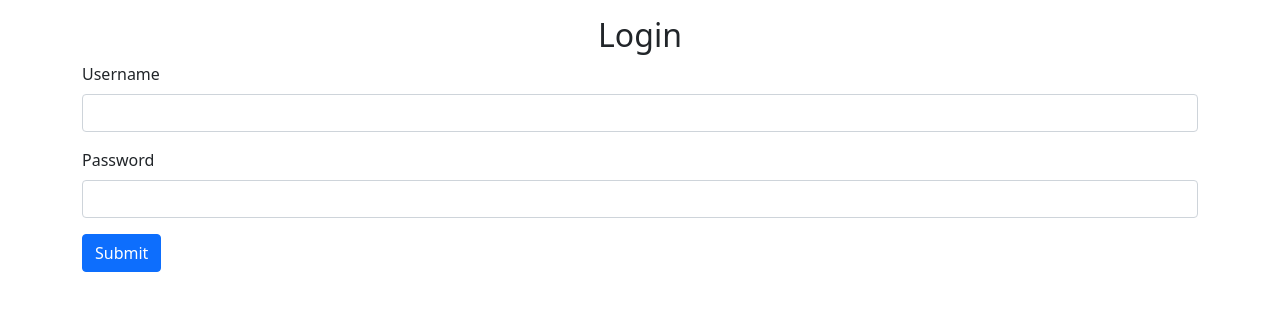
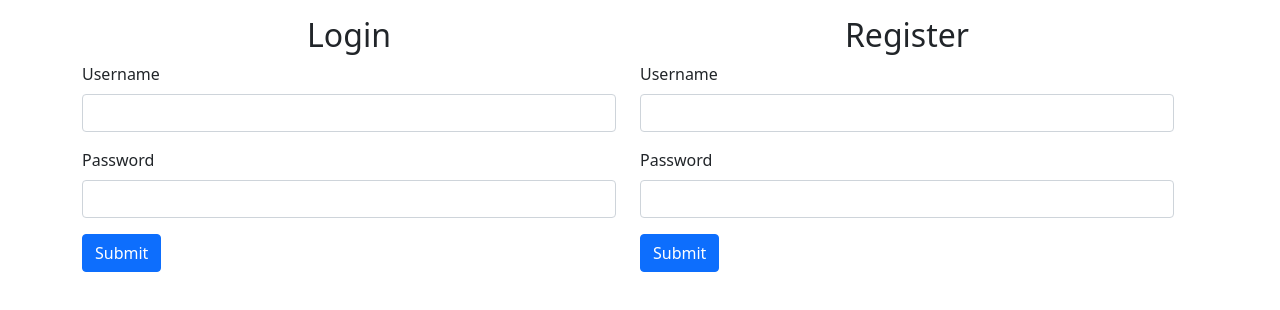
Before and after one commit to Rishu2000/adaptReadyAss, a React (Create React App) app in the folder client/: page / in a window 1280 px wide. Shown: the top 310 px of the page. Built offline with nearby package versions, Linux system fonts and the light colour scheme.

Commit message:
Created new sate for user property.

```diff
--- a/client/src/components/App.js
+++ b/client/src/components/App.js
@@ -6,6 +6,7 @@ import Home from './pages/Home';
 
 const App = () => {
 
+const [user, setUser] = useState(null);
 const [products, setProducts] = useState([]);
 const [cartItems, setCartItems] = useState([]);
 
@@ -28,7 +29,7 @@ useEffect(() => {
         <Route path="/" exact>
         {/* Created seprate Compenents for Home Pages. */}
         {/* Passed the state products to the Home Component. */}
-          <Home products={products} cartItems={cartItems} setCartItems={setCartItems}/>
+          <Home user={user} setUser={setUser} products={products} cartItems={cartItems} setCartItems={setCartItems}/>
         </Route>
       {/* <div>
         {products?JSON.stringify(products):"eerg"}
--- a/client/src/components/pages/Home.js
+++ b/client/src/components/pages/Home.js
@@ -1,6 +1,7 @@
 import React from 'react'
 import {useHistory} from 'react-router-dom'
 import LoginForm from "../forms/LoginForm"
+import RegForm from '../forms/RegForm';
 
 const Home = ({products, cartItems, setCartItems, user, setUser}) => {
     // console.log(products);
@@ -59,8 +60,13 @@ const handleCart = (product) => {
                 </div>
                 </>
                 ) : (
-                    <div>
-                        <LoginForm setUser={setUser}/>
+                    <div className="row">
+                        <div className="col-6">
+                            <LoginForm setUser={setUser}/>
+                        </div>
+                        <div className="col-6">
+                            <RegForm/>
+                        </div>
                     </div>
                 )}
             </div>
```
Also changed, not shown: 1 other file (tests, documents, lock files or other folders).
